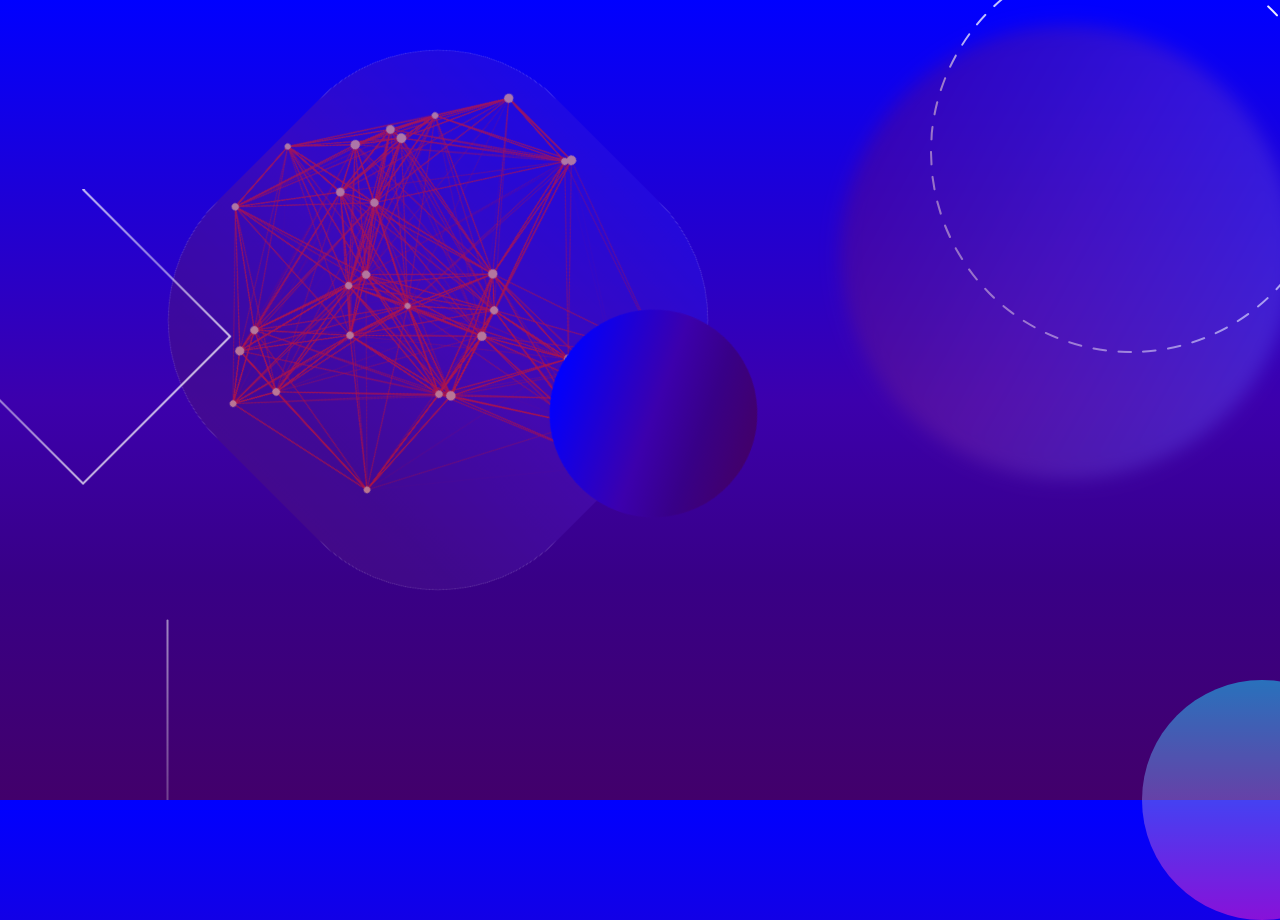
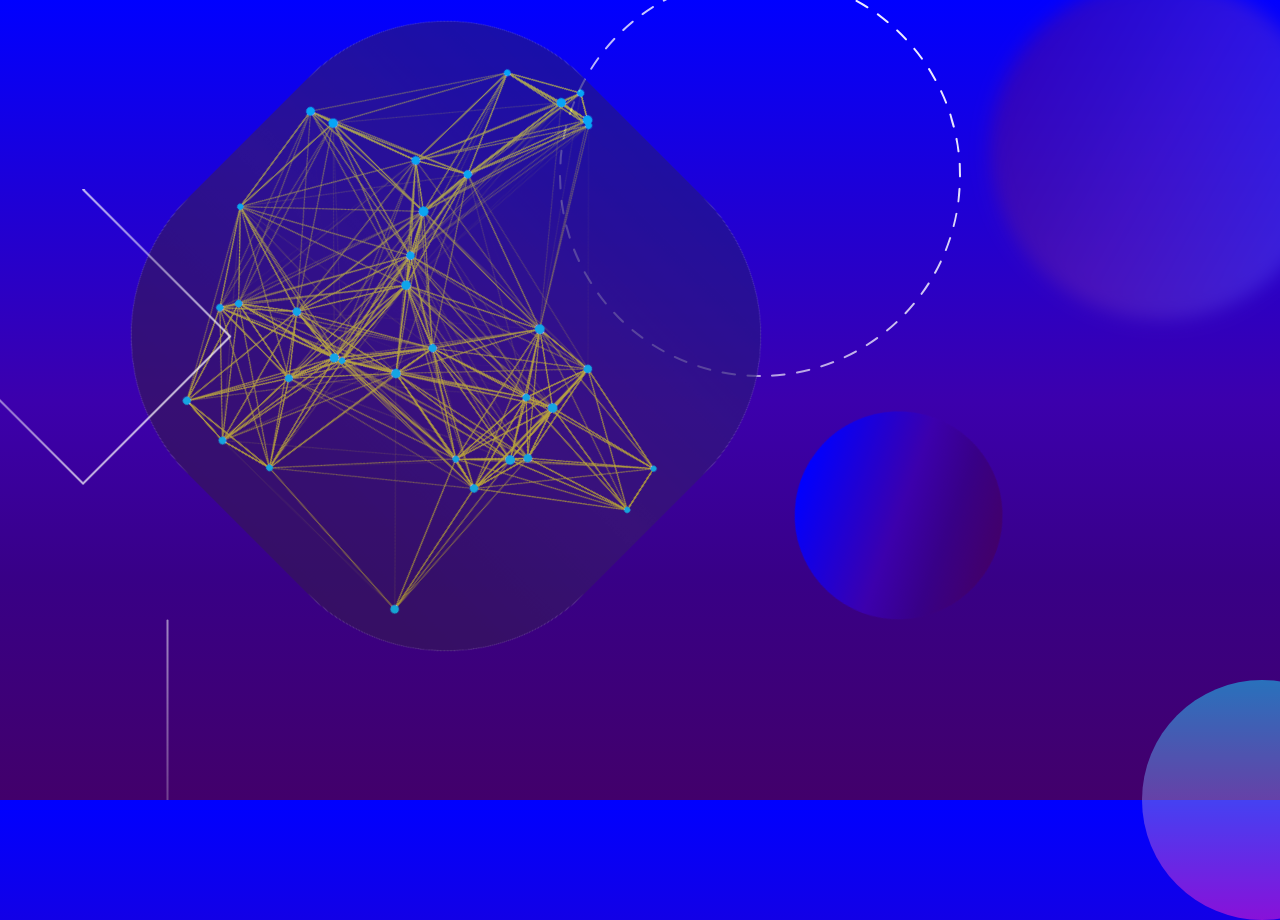
Before and after one commit to Aniruddha-Upadhya-K/Animated-Background, a plain HTML site: page index.html in a window 1280 px wide. Shown: the top 920 px of the page. Drawn offline with Linux system fonts and the light colour scheme.

Commit message:
Add files via upload

```diff
--- a/main.css
+++ b/main.css
@@ -24,18 +24,18 @@ body {
     height: 13rem;
     width: 13rem;
     border-radius: 50%;
-    top: 50%;
-    left: 50%;
+    top: 65%;
+    left: 67%;
     background: linear-gradient(to top, var(--gradientTop) 0%, var(--gradientMiddleBlue) 50%, var(--gradientMiddleVoilate) 75%, var(--gradientBottom) 100%);
     animation: transform 4s infinite ease-in-out alternate;
-    z-index: 3;
+    z-index: 2;
 }
 @keyframes transform {
     0% {
         transform: translate(0%, 0%) rotate(0deg);
     }
     100% {
-        transform: translate(-50%, -50%) rotate(540deg);
+        transform: translate(-35%, -60%) rotate(540deg);
     }
 }
 .circle2 {
@@ -64,8 +64,8 @@ body {
     }
 }
 .circle3 {
-    height: 20rem;
-    width: 20rem;
+    height: 15rem;
+    width: 15rem;
     border-radius: 50%;
     top: -10rem;
     right: -10rem;
@@ -95,13 +95,13 @@ body {
 }
 
 .circle4 {
-    height: 30rem;
-    width: 30rem;
+    height: 35rem;
+    width: 35rem;
     border-radius: 35%;
     transform: rotate(45deg);
     background: white;
-    top: 10%;
-    left: 15.5%;
+    top: 7%;
+    left: 13%;
     animation: ellipse 5s linear infinite forwards;
     opacity: 0.65;
     overflow: hidden;
@@ -109,14 +109,15 @@ body {
     justify-content: center;
     align-items: center;
     border: transparent;
+    z-index: 3;
 }
 .container {
-    height: 30rem;
-    width: 30rem;
+    height: 35rem;
+    width: 35rem;
 }
 .insider {
-    height: 35rem;
-    width: 35rem;
+    height: 40rem;
+    width: 40rem;
     border: none;
     opacity: 0.95;
     background: linear-gradient(-45deg, var(--gradientTop) 0%, var(--gradientMiddleBlue) 50%, var(--gradientMiddleVoilate) 72%, var(--gradientBottom) 100%);
@@ -124,6 +125,7 @@ body {
     animation: background-rotate 8s infinite forwards linear;
     margin-left: -2.5rem;
     margin-top: -2.5rem;
+    filter: grayscale(0.5);
 }
 @keyframes background-rotate {
     from {
@@ -137,8 +139,8 @@ body {
 .dotted {
     animation: rotate2 20s linear infinite;
     position: absolute;
-    top: -6%;
-    right: -4%;
+    top: -3%;
+    right: 25%;
     z-index: 0;
 }
 @keyframes rotate2 {
@@ -153,6 +155,7 @@ body {
 #line {
     bottom: 0;
     left: 13%;
+    z-index: 4;
 }
 #path1 {
     stroke-dasharray: 500;
@@ -172,7 +175,7 @@ body {
     top: 7%;
     left: -5%;
     animation: square-transform 8s infinite alternate ease;
-    z-index: 2;
+    z-index: 4;
 }
 @keyframes square-transform {
     0% {
@@ -214,8 +217,9 @@ body {
 .canvas {
     /* height: 30rem;
     width: 30rem; */
-    background-color: rgb(255, 255, 0);
+    background-color: #00fff2;
     background-color: transparent;
+    filter: contrast(2) brightness(2.5);
 }
 
 /* #triangle {
--- a/morph.js
+++ b/morph.js
@@ -18,8 +18,8 @@ ctx = canvas.getContext("2d")
 canvasHeight = document.body.clientHeight
 canvasWidth = document.body.clientWidth
 
-canvas.height = 480
-canvas.width = 480
+canvas.height = 560
+canvas.width = 560
 
 var edge = canvas.width
 
@@ -47,7 +47,7 @@ function particleObject(radius, x, y, dx, dy) {
     this.strokeOpacity = []
 }
 
-var particleCount = 30, particle = [], defaultDistance = 250
+var particleCount = 35, particle = [], defaultDistance = 250
 
 // setInterval(distanceEditor, 5000)
 
@@ -171,7 +171,7 @@ function draw() {
                 ctx.moveTo(p.x, p.y)
                 ctx.lineTo(particle[j].x, particle[j].y)
                 ctx.strokeWidth = p.strokeWidth[j]
-                ctx.strokeStyle = `rgba(239, 31, 17, ${p.strokeOpacity[j]})`
+                ctx.strokeStyle = `rgba(248, 252, 55, ${p.strokeOpacity[j]})`
                 ctx.closePath()
                 ctx.stroke()
             }
@@ -182,7 +182,7 @@ function draw() {
         var p = particle[i]
 
         ctx.beginPath()
-        ctx.fillStyle = "#FDB687"
+        ctx.fillStyle = "#00fff2"
 
         ctx.arc(p.x, p.y, p.radius, 0, 2 * Math.PI)
         ctx.fill()
```
